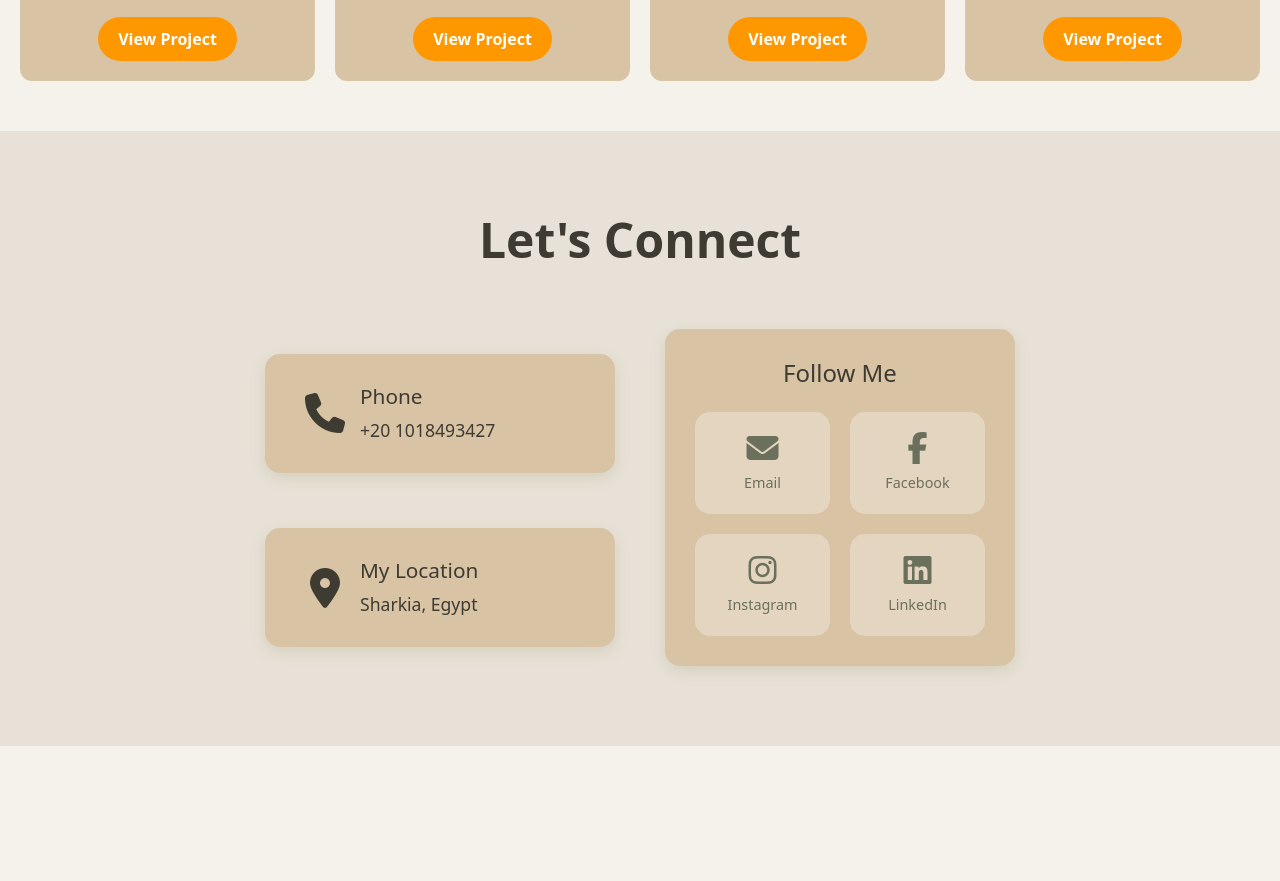
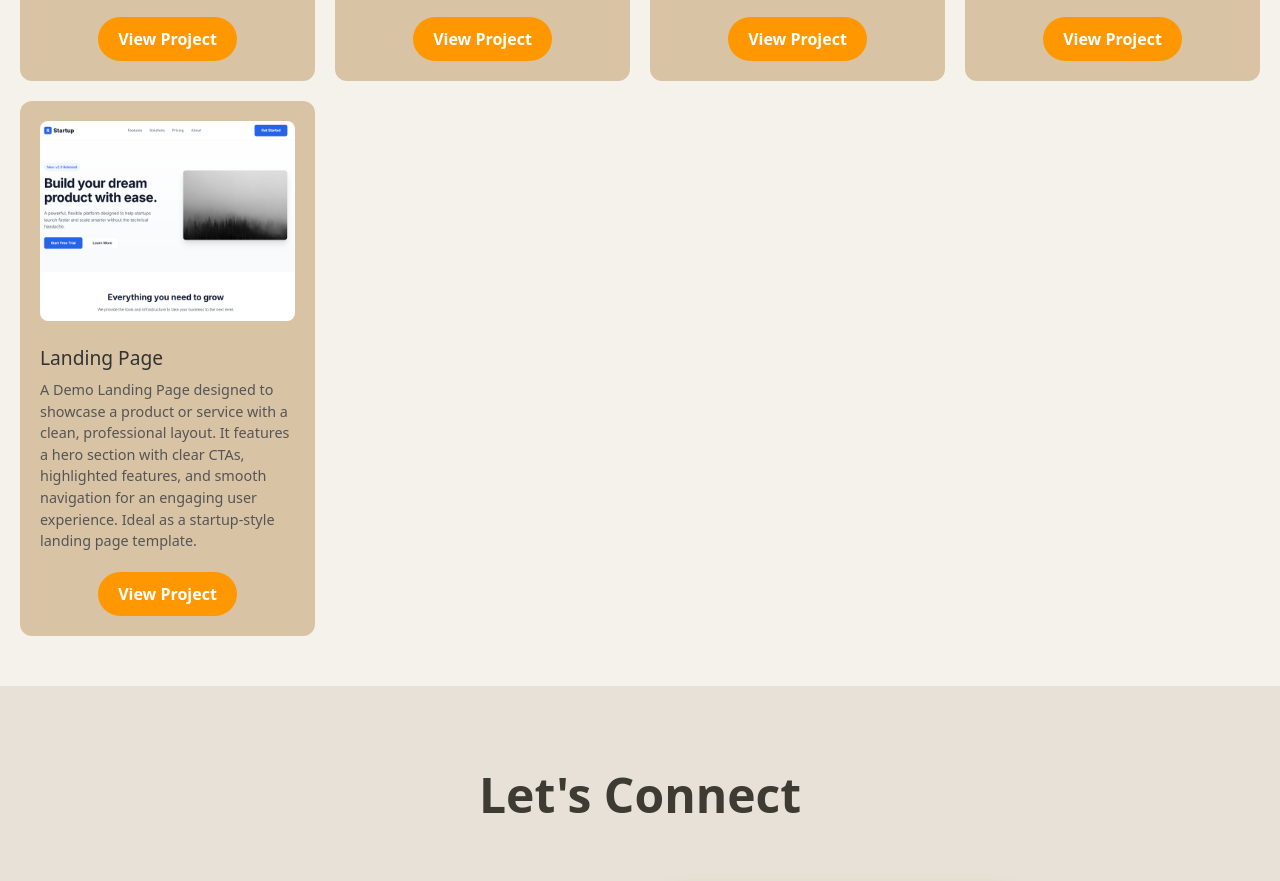
Before and after one commit to jwdhlaj-ai/progect-only, a plain HTML site: page index.html in a window 1280 px wide. Shown: the part 1288-2169 px from the top of the page. Before the commit the page ends 2034 px from the top, so only its background shows below. Drawn offline with nearby package versions, Linux system fonts and the light colour scheme.

Commit message:
Update index.html

```diff
--- a/index.html
+++ b/index.html
@@ -590,6 +590,15 @@ Short Description: Plant‑based laundry solutions.
 Call-to-Action (CTA): Shop the Range</p>
       <a href="https://jwdhlaj-ai.github.io/web-baner/" target="_blank">View Project</a>
     </div>
+
+      <!-- Project 9 -->
+    <div class="project-card" id="project9">
+      <img src="Screenshot (209).png" alt="Project 9">
+      <h3>Landing Page</h3>
+      <p>A Demo Landing Page designed to showcase a product or service with a clean, professional layout. It features a hero section with clear CTAs, highlighted features, and smooth navigation for an engaging user experience. Ideal as a startup-style landing page template.</p>
+      <a href="https://jwdhlaj-ai.github.io/landing-page-demo/" target="_blank">View Project</a>
+    </div>
+
             </div>
         </div>
     </section>
```
